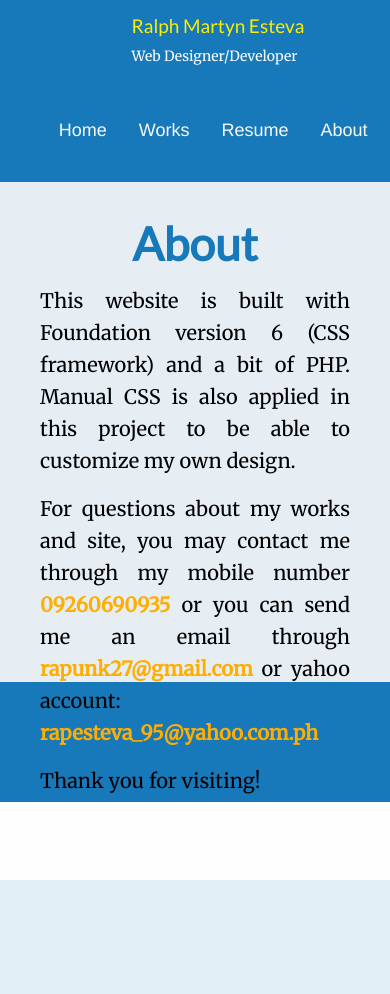
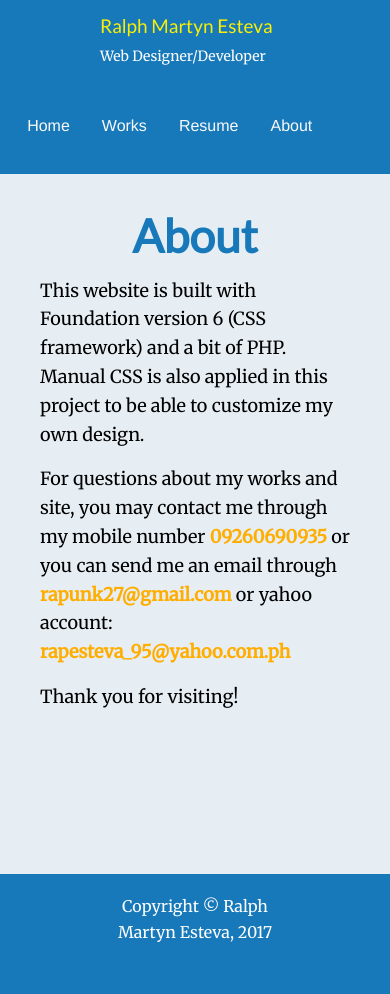
Before and after one commit to rapunk27/portfolio, a PHP site: page /about.php in a window 390 px wide. Before the commit the page ends 880 px from the top, so only its background shows below. Run offline with PHP 8.4, Linux system fonts and the light colour scheme; some libraries are stand-ins or nearby versions.

Commit message:
fixed mobile responsive ness of works, resume and about page

```diff
--- a/about.php
+++ b/about.php
@@ -13,11 +13,11 @@
 
 	<div class="row">
 		<div class="large-6 columns large-centered">
-			<p class="about-paragraph text-justify">
+			<p class="about-paragraph">
 				This website is built with Foundation version 6 (CSS framework) and a bit of PHP.
 				Manual CSS is also applied in this project to be able to customize my own design.
 			</p>
-			<p class="about-paragraph text-justify">
+			<p class="about-paragraph">
 				For questions about my works and site, you may contact me through my mobile number <b class="about-highlight">09260690935</b> or you can send me an email through
 				<b class="about-highlight">rapunk27@gmail.com</b> or yahoo account: <b class="about-highlight">rapesteva_95@yahoo.com.ph</b>
 			</p>
--- a/css/media.css
+++ b/css/media.css
@@ -371,8 +371,56 @@
 	}
 }
 
+@media only screen and (max-width: 470px) {
 
+  	.parallax-background{
+  		height: 800px;
+  	}
 
-@media only screen and (min-width: 1300px){
+  	.social-media-content{
+  		min-height: 500px;
+  	}
 
+  	.info-section{
+  		min-height: 300px;
+  	}
+
+  	.menu li a{
+  		font-size: 16px;
+  	}
+
+  	.resume-title{
+  		padding-top: 30px;
+  	}
+
+  	.parallax-action{
+  		min-height: 100px;
+  	}
+
+  	.resume-section{
+  		height: 950px;
+  	}
+
+  	.parallax-work{
+  		min-height: 200px;
+  	}
+  	.resume-title-size{
+  		line-height: 75px;
+  		font-size: 60px;
+  	}
+
+  	.resume-work-section{
+  		height: 1200px;
+  	}
+
+  	.works-content{
+  		min-height: 1000px;
+  	}
+
+  	.about-section{
+  		height: 700px;
+  	}
+  	.about-paragraph{
+  		font-size: 18px;
+  	}
 }
--- a/head.php
+++ b/head.php
@@ -17,13 +17,13 @@
 <body>
 <div class="top-bar custom-top-nav">
     <div class="top-bar-left">
-    	<div class="top-bar-title medium-push-1 large-push-4 small-push-4">
+    	<div class="top-bar-title medium-push-1 large-push-4 small-push-3">
     		<h3 class="name-title">Ralph Martyn Esteva</h3>
     		<h6 class="position-text">Web Designer/Developer</h6>
     	</div>
     </div>
     <div class="top-bar-right ">
-    	<ul class="menu large-pull-3 medium-pull-1 right">
+    	<ul class="menu large-pull-3 medium-pull-1 small-pull-1 right">
     		<li><a href="<?php echo $path; ?>index.php">Home</a></li>
     		<li><a href="<?php echo $path; ?>works.php">Works</a></li>
     		<li><a href="<?php echo $path; ?>resume.php">Resume</a></li>
--- a/index.php
+++ b/index.php
@@ -10,11 +10,11 @@
   		<div class="small-10 medium-6 large-5 small-push-1 large-push-1 columns">
   			<h1 class="greetings-text">Hello there!</h1>
   			<p class="greetings-msg">My name is Rap. First of all, thank you for stopping by my page. Feel free to look around my accomplishments.
-  			Just a brief intro, I am a persuasive graduate of Computer Science in Jose Rizal University with a passion for coding and making music as well. </p>
+  			Just a brief intro, I am a persuasive graduate of Computer Science in Jose Rizal University with a passion for coding. </p>
 
 
   		</div>
-  		<div class="small-9 medium-5 large-3 large-pull-3 columns" >
+  		<div class="small-10 medium-5 large-3 large-pull-3 columns" >
   			<div class="ih-item circle effect6 scale_up">
   				<a href="#">
   	  				<div class="img">
--- a/resume.php
+++ b/resume.php
@@ -21,7 +21,7 @@
 				<b class="resume-info-label">Web Technologies learned: </b>
 			</div>
 			<div class="row">
-				<div class="small-5 small-offset-1 columns resume-info-ans">
+				<div class="large-5 large-offset-1 columns resume-info-ans">
 					<ul>
 						<li>PHP</li>
 						<li>Laravel (Php framework)</li>
@@ -33,7 +33,7 @@
 						<li>XAMPP (Server Package)</li>
 					</ul>
 				</div>
-				<div class="small-5 small-offset-1 columns resume-info-ans">
+				<div class="large-5 large-offset-1 columns resume-info-ans">
 					<ul>
 						<li>CSS</li>
 						<li>Bootstrap / Foundation (CSS Frameworks)</li>
```
